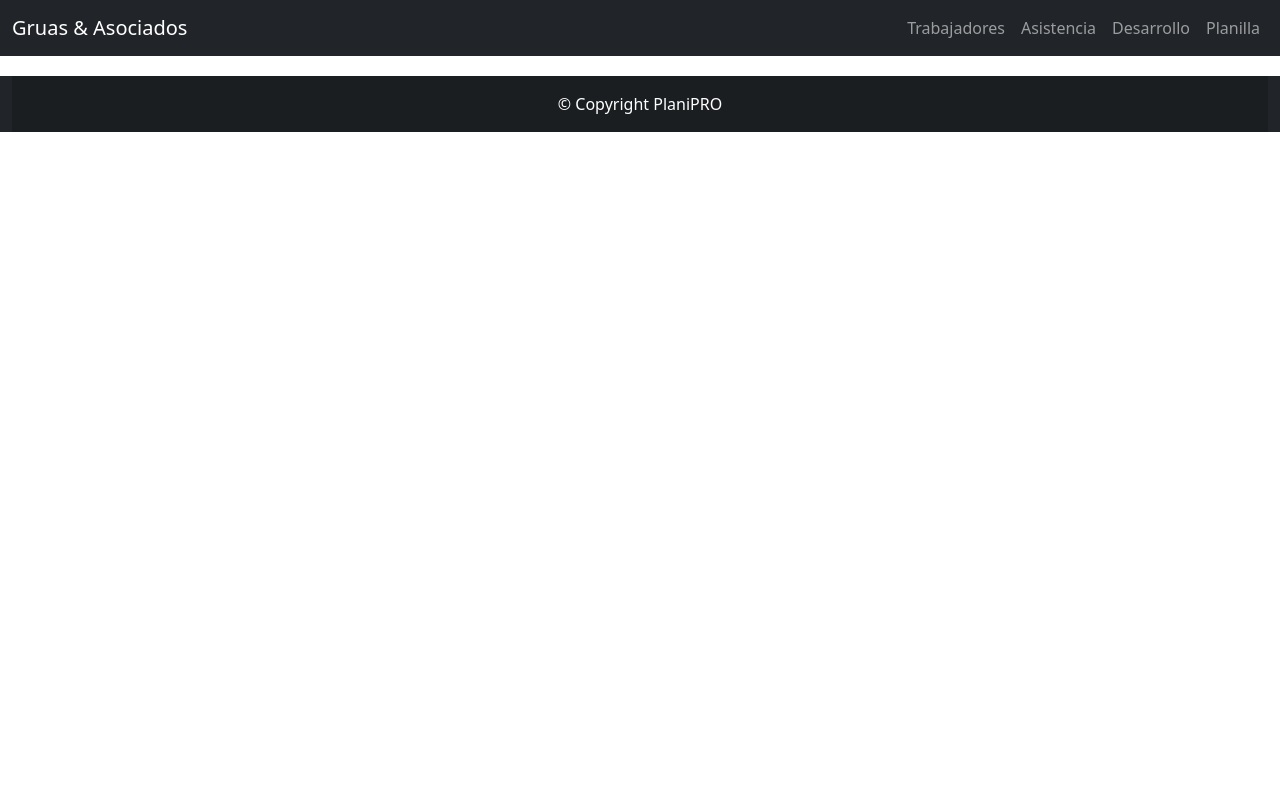
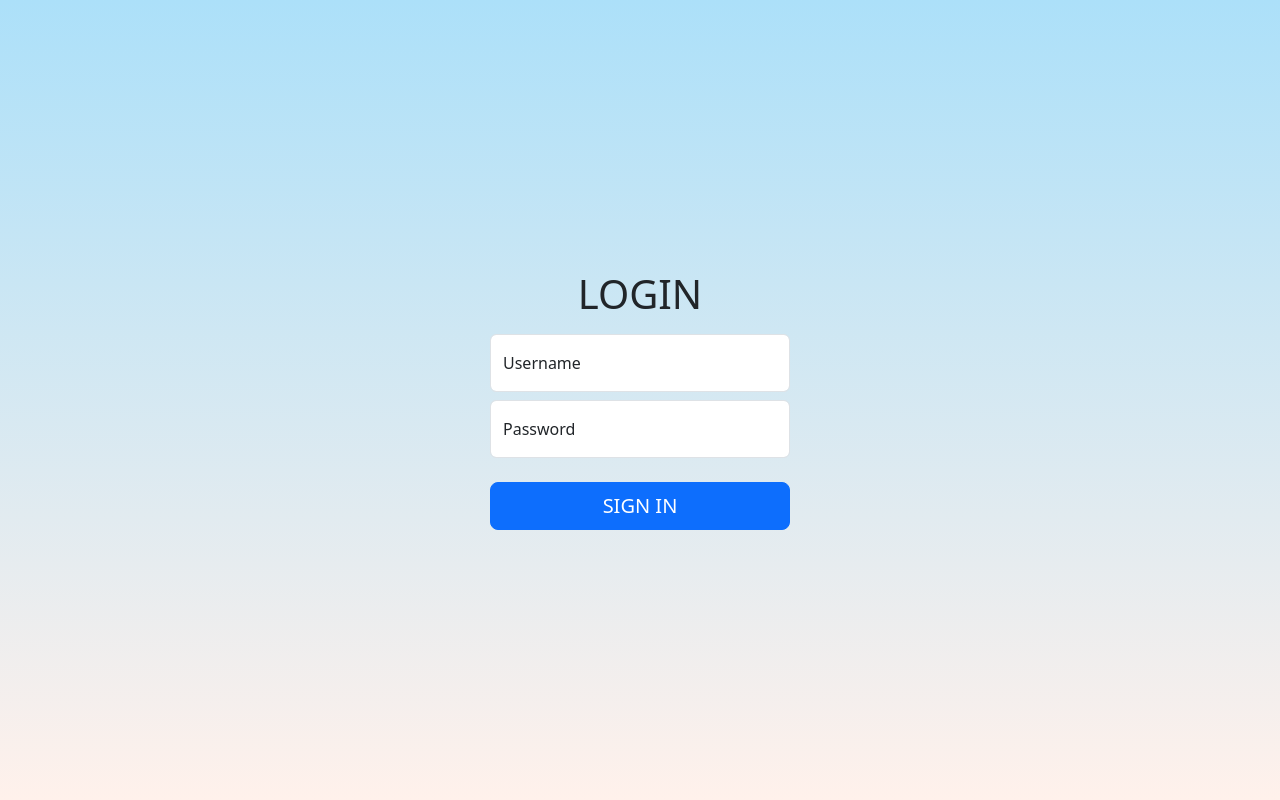
Before and after one commit to Jean4212/Prueba, a FastAPI app: page / in a window 1280 px wide. Run offline with FastAPI, Linux system fonts and the light colour scheme.

Commit message:
mejorando

```diff
--- a/routers/index.py
+++ b/routers/index.py
@@ -10,7 +10,7 @@ route_index = APIRouter()
 
 @route_index.get("/", response_class=HTMLResponse)
 def index(request: Request):
-    return templates.TemplateResponse("index.html", {"request": request})
+    return templates.TemplateResponse("login.html", {"request": request})
 
 @route_index.get("/trabajadores", response_class=HTMLResponse)
 def trabajadores(request: Request):
--- /dev/null
+++ b/static/css/login.css
@@ -0,0 +1,12 @@
+body {
+  background-image: linear-gradient(to top, #fff1eb 0%, #ace0f9 100%);
+}
+main {
+  display: flex;
+  justify-content: center;
+  align-items: center;
+  height: 100vh;
+}
+form {
+  width: 300px;
+}
--- a/static/prueba.js
+++ b/static/prueba.js
@@ -117,9 +117,6 @@ function EnviarImgs(dni) {
     };
 };
 
-
-
-
 function validSwitch(event) {
     const ids = ["ingreso", "planilla", "movilidad", "asignacion", "aportacion", "comision", "cuenta", "cargo", "distrito", "domicilio", "area", "cuspp", "celular", "licencia", "categoria", "revalidacion", "file-foto", "file-dni", "file-licencia", "file-policial"];
 
--- a/templates/index.html
+++ b/templates/index.html
@@ -1,30 +1,36 @@
-{% extends "base.html" %}
+{% extends "base.html" %} {% block content %}
 
-{% block title %}
-Inicio G&A
-{% endblock %}
+<main class="container">
+<form style="width: 300px;">
+    <h1 class="text-center">LOGIN</h1>
 
-{% block navbar %}
-<header class="bg-dark text-center text-white">
-	<div class="container-xxl">
-		<nav class="navbar navbar-expand-md navbar-dark bg-dark">
-			<a class="navbar-brand" href="/">Gruas & Asociados</a>
-			<button class="navbar-toggler" type="button" data-bs-toggle="collapse" data-bs-target="#navbarNavAltMarkup" aria-controls="navbarNavAltMarkup" aria-expanded="false" aria-label="Toggle navigation">
-				<span class="navbar-toggler-icon"></span>
-			</button>
-			<div class="collapse navbar-collapse justify-content-end" id="navbarNavAltMarkup">
-				<div class="navbar-nav">
-					<a class="nav-link" href="/trabajadores">Trabajadores</a>
-                    <a class="nav-link" href="/asistencia">Asistencia</a>
-                    <a class="nav-link" href="/desarrollo">Desarrollo</a>
-                    <a class="nav-link" href="/planilla">Planilla</a>
-				</div>
-			</div>
-		</nav>
-	</div>
-</header>
-{% endblock %}
+        <div class="form-floating mt-3">
+          <input
+            type="text"
+            class="form-control"
+            id="floatingInput"
+            placeholder="Username"
+            maxlength="10"
+          />
+          <label for="floatingInput">Username</label>
+        </div>
 
-{% block content %}
+        <div class="form-floating mt-2">
+          <input
+            type="password"
+            class="form-control"
+            id="floatingPassword"
+            placeholder="Password"
+            maxlength="12"
+          />
+          <label for="floatingPassword">Password</label>
+        </div>
+
+        <button class="w-100 btn btn-lg btn-primary mt-4" type="submit">
+          SIGN IN
+        </button>
+      </form>
+
+</main>
 
 {% endblock %}
--- /dev/null
+++ b/templates/login.html
@@ -0,0 +1,67 @@
+<!DOCTYPE html>
+<html lang="en">
+  <head>
+    <meta charset="UTF-8" />
+    <meta http-equiv="X-UA-Compatible" content="IE=edge" />
+    <meta name="viewport" content="width=device-width, initial-scale=1.0" />
+
+    <!--favicon-->
+    <link rel="icon" type="image/x-icon" href="/static/ico.png" />
+
+    <title>Login Gruas y Asociados</title>
+
+    <!--css-->
+    <link
+      rel="stylesheet"
+      href="{{ url_for('static', path='css/login.css') }}"
+    />
+
+    <!--bootstrap 5-->
+    <link
+      href="https://cdn.jsdelivr.net/npm/bootstrap@5.3.0-alpha1/dist/css/bootstrap.min.css"
+      rel="stylesheet"
+      integrity="sha384-GLhlTQ8iRABdZLl6O3oVMWSktQOp6b7In1Zl3/Jr59b6EGGoI1aFkw7cmDA6j6gD"
+      crossorigin="anonymous"
+    />
+  </head>
+  <body>
+    <main class="container">
+      <form>
+        <h1 class="text-center">LOGIN</h1>
+
+        <div class="form-floating mt-3">
+          <input
+            type="text"
+            class="form-control"
+            id="floatingInput"
+            placeholder="Username"
+            maxlength="10"
+          />
+          <label for="floatingInput">Username</label>
+        </div>
+
+        <div class="form-floating mt-2">
+          <input
+            type="password"
+            class="form-control"
+            id="floatingPassword"
+            placeholder="Password"
+            maxlength="12"
+          />
+          <label for="floatingPassword">Password</label>
+        </div>
+
+        <button class="w-100 btn btn-lg btn-primary mt-4" type="submit">
+          SIGN IN
+        </button>
+      </form>
+    </main>
+
+    <!--bootstrap 5-->
+    <script
+      src="https://cdn.jsdelivr.net/npm/bootstrap@5.3.0-alpha1/dist/js/bootstrap.bundle.min.js"
+      integrity="sha384-w76AqPfDkMBDXo30jS1Sgez6pr3x5MlQ1ZAGC+nuZB+EYdgRZgiwxhTBTkF7CXvN"
+      crossorigin="anonymous"
+    ></script>
+  </body>
+</html>
```
Also changed, not shown: templates/fff.html (+58 -4 lines), static/ff.jpg (added), templates/base.html (line endings or trailing spaces), 1 other file.
